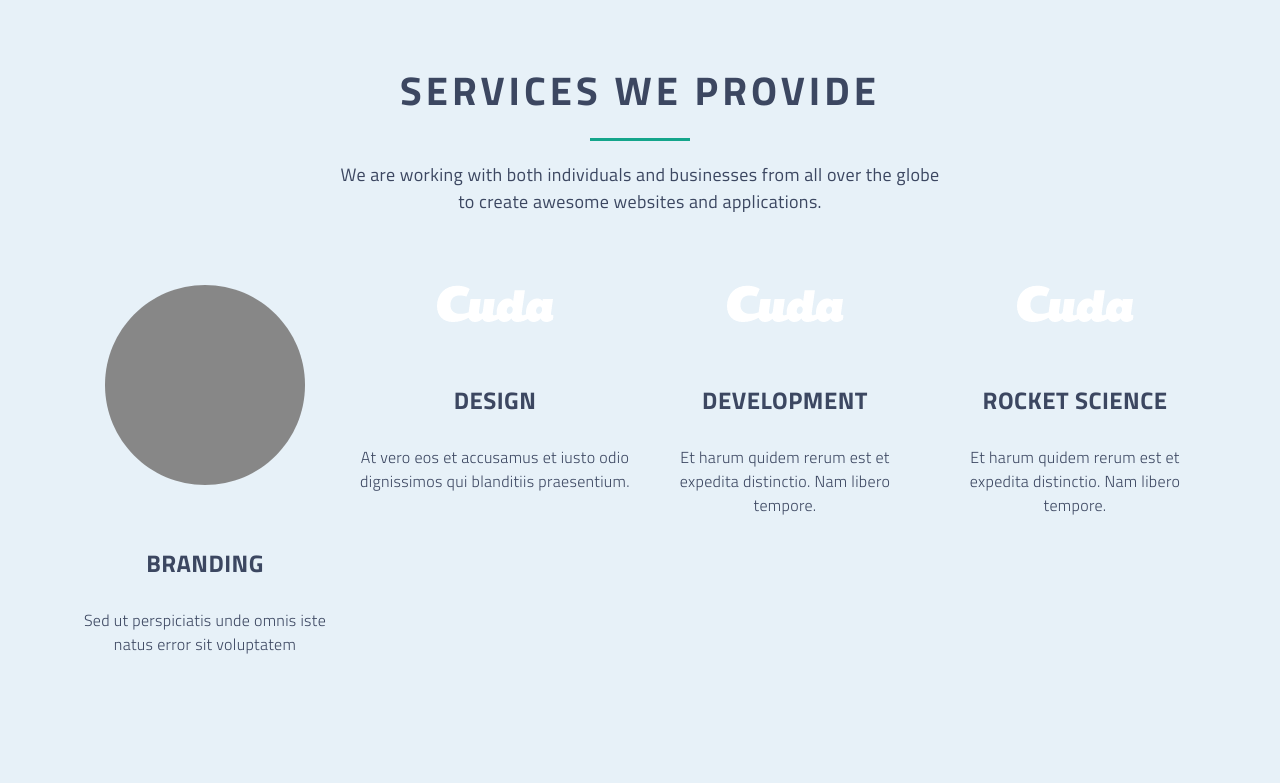
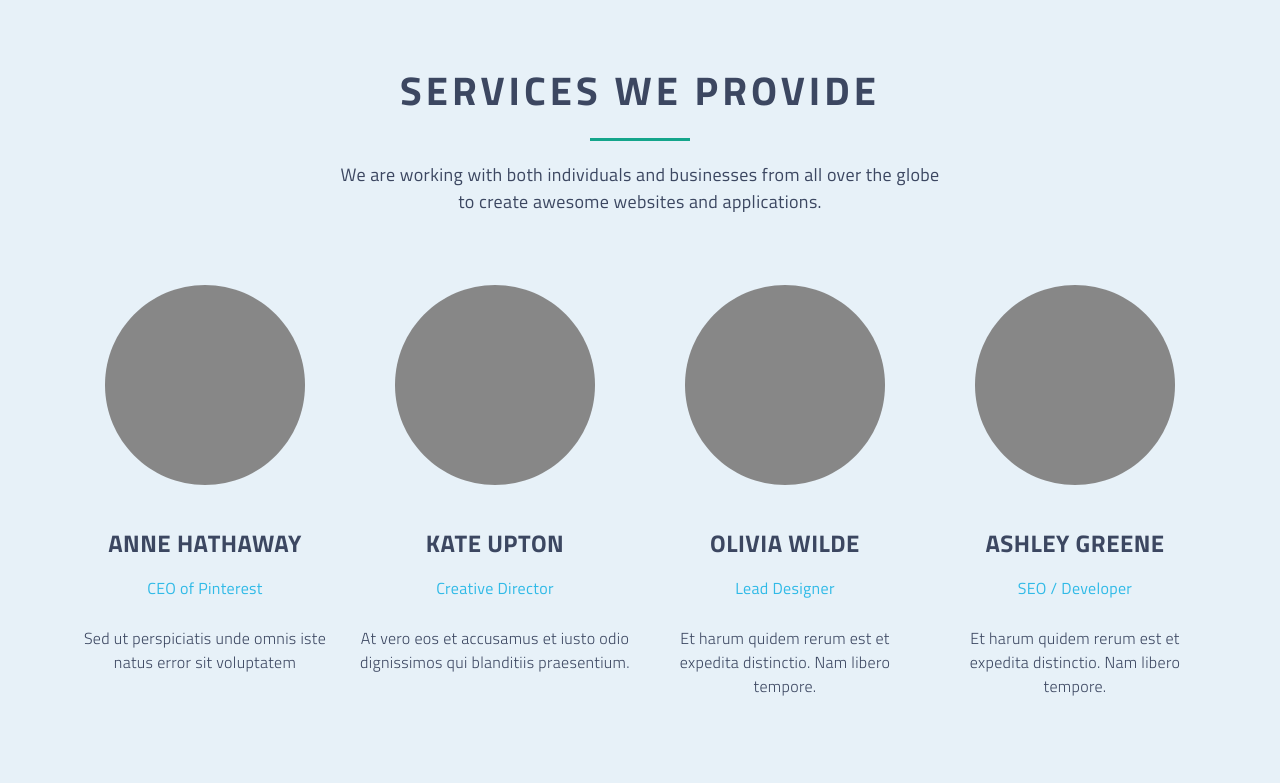
Before and after one commit to ochirovaur2/psd-with-new-template, a website: page dist/index.html in a window 1280 px wide. Shown: the part 1514-2297 px from the top of the page. Drawn offline with Linux system fonts and the light colour scheme.

Commit message:
added photos

```diff
--- a/dist/css/style.bundle.css
+++ b/dist/css/style.bundle.css
@@ -555,17 +555,33 @@ ol.counter {
   /* .cards__card-box */
   /* .cards__img-box */
   /* .cards__img */
+  /* .cards__photo */
   /* .cards__heading */
+  /* .cards__post */
   /* .cards__p */ }
   .cards__card-box {
     width: calc(100% / 12 * 3 - 2rem);
     margin: 0 1rem; }
-  .cards__img-box {
+  .cards__img {
+    height: 12rem;
     margin-bottom: 6rem; }
-  .cards__img {
-    height: 12rem; }
+  .cards__photo {
+    width: 20rem;
+    margin-bottom: 4rem; }
   .cards__heading {
-    margin-bottom: 2.7rem; }
+    /* .cards__heading_service */
+    /* .cards__heading_names */ }
+    .cards__heading_service {
+      margin-bottom: 2.7rem; }
+    .cards__heading_names {
+      margin-bottom: 1.5rem; }
+  .cards__post {
+    font-size: 1.6rem;
+    font-weight: 400;
+    letter-spacing: 0.32px;
+    margin-bottom: 2.6rem; }
+    .cards__post_lightblue {
+      color: #30bae7; }
   .cards__p {
     font-size: 1.6rem;
     font-weight: 300;
--- a/dist/index.html
+++ b/dist/index.html
@@ -75,7 +75,7 @@
             <div class="cards__img-box">
               <img src="img/cards-img/card-img-1.png" alt="Card" class="cards__img">
             </div>
-            <h2 class="heading-tertiary cards__heading">Branding</h2>
+            <h3 class="heading-tertiary cards__heading cards__heading_service">Branding</h3>
             <p class="paragraph cards__p u-center-text">
                 Sed ut perspiciatis unde omnis iste natus error sit voluptatem
             </p>
@@ -86,7 +86,7 @@
             <div class="cards__img-box">
               <img src="img/cards-img/card-img-2.png" alt="Card" class="cards__img">
             </div>
-            <h2 class="heading-tertiary cards__heading">Design</h2>
+            <h3 class="heading-tertiary cards__heading cards__heading_service">Design</h3>
             <p class="paragraph cards__p u-center-text">
                 At vero eos et accusamus et iusto odio dignissimos qui blanditiis praesentium.
             </p>
@@ -97,7 +97,7 @@
             <div class="cards__img-box">
               <img src="img/cards-img/card-img-3.png" alt="Card" class="cards__img">
             </div>
-            <h2 class="heading-tertiary cards__heading">Development</h2>
+            <h3 class="heading-tertiary cards__heading cards__heading_service">Development</h3>
             <p class="paragraph cards__p u-center-text">
                 Et harum quidem rerum est et expedita distinctio. Nam libero tempore.
             </p>
@@ -108,7 +108,7 @@
             <div class="cards__img-box">
               <img src="img/cards-img/card-img-4.png" alt="Card" class="cards__img">
             </div>
-            <h2 class="heading-tertiary cards__heading">ROCKET SCIENCE</h2>
+            <h3 class="heading-tertiary cards__heading cards__heading_service">ROCKET SCIENCE</h3>
             <p class="paragraph cards__p u-center-text">
                 Et harum quidem rerum est et expedita distinctio. Nam libero tempore.
             </p>
@@ -128,12 +128,13 @@
 
           <div class="cards__card-box">
             <div class="cards__img-box">
-              <picture class="">
+              <picture class="cards__photo">
                       <source srcset="img/cards-img/Base.png 1x, ./img/cards-img/Base@2x.png 2x">
-                      <img srcset="img/logos/logo.png 1x, img/logos/logo@2x.png 2x" alt="Full logo" src="img/logos/logo@2x.png" class="">
+                      <img srcset="img/cards-img/Base.png 1x, ./img/cards-img/Base@2x.png 2x" alt="Full logo" src="./img/cards-img/Base@2x.png" class="cards__photo">
               </picture>
             </div>
-            <h2 class="heading-tertiary cards__heading">Branding</h2>
+            <h3 class="heading-tertiary cards__heading cards__heading_names">ANNE HATHAWAY</h3>
+            <h4 class="cards__post cards__post_lightblue">CEO of Pinterest</h4>
             <p class="paragraph cards__p u-center-text">
                 Sed ut perspiciatis unde omnis iste natus error sit voluptatem
             </p>
@@ -142,12 +143,13 @@
 
           <div class="cards__card-box">
             <div class="cards__img-box">
-              <picture class="header__logo">
-                      <source srcset="./img/logos/logo.png 1x, img/logos/logo@2x.png 2x">
-                      <img srcset="img/logos/logo.png 1x, img/logos/logo@2x.png 2x" alt="Full logo" src="img/logos/logo@2x.png" class="header__logo">
+              <picture class="cards__photo">
+                      <source srcset="img/cards-img/Base.png 1x, ./img/cards-img/Base@2x.png 2x">
+                      <img srcset="img/cards-img/Base.png 1x, ./img/cards-img/Base@2x.png 2x" alt="Full logo" src="./img/cards-img/Base@2x.png" class="cards__photo">
               </picture>
             </div>
-            <h2 class="heading-tertiary cards__heading">Design</h2>
+            <h3 class="heading-tertiary cards__heading cards__heading_names">Kate Upton</h3>
+            <h4 class="cards__post cards__post_lightblue ">Creative Director</h4>
             <p class="paragraph cards__p u-center-text">
                 At vero eos et accusamus et iusto odio dignissimos qui blanditiis praesentium.
             </p>
@@ -156,12 +158,13 @@
 
           <div class="cards__card-box">
             <div class="cards__img-box">
-              <picture class="header__logo">
-                      <source srcset="./img/logos/logo.png 1x, img/logos/logo@2x.png 2x">
-                      <img srcset="img/logos/logo.png 1x, img/logos/logo@2x.png 2x" alt="Full logo" src="img/logos/logo@2x.png" class="header__logo">
+              <picture class="cards__photo">
+                      <source srcset="img/cards-img/Base.png 1x, ./img/cards-img/Base@2x.png 2x">
+                      <img srcset="img/cards-img/Base.png 1x, ./img/cards-img/Base@2x.png 2x" alt="Full logo" src="./img/cards-img/Base@2x.png" class="cards__photo">
               </picture>
             </div>
-            <h2 class="heading-tertiary cards__heading">Development</h2>
+            <h3 class="heading-tertiary cards__heading cards__heading_names">Olivia Wilde</h3>
+            <h4 class="cards__post cards__post_lightblue">Lead Designer</h4>
             <p class="paragraph cards__p u-center-text">
                 Et harum quidem rerum est et expedita distinctio. Nam libero tempore.
             </p>
@@ -170,12 +173,13 @@
 
           <div class="cards__card-box">
             <div class="cards__img-box">
-              <picture class="header__logo">
-                      <source srcset="./img/logos/logo.png 1x, img/logos/logo@2x.png 2x">
-                      <img srcset="img/logos/logo.png 1x, img/logos/logo@2x.png 2x" alt="Full logo" src="img/logos/logo@2x.png" class="header__logo">
+              <picture class="cards__photo">
+                      <source srcset="img/cards-img/Base.png 1x, ./img/cards-img/Base@2x.png 2x">
+                      <img srcset="img/cards-img/Base.png 1x, ./img/cards-img/Base@2x.png 2x" alt="Full logo" src="./img/cards-img/Base@2x.png" class="cards__photo">
               </picture>
             </div>
-            <h2 class="heading-tertiary cards__heading">ROCKET SCIENCE</h2>
+            <h3 class="heading-tertiary cards__heading cards__heading_names">Ashley Greene</h3>
+            <h4 class="cards__post cards__post_lightblue">SEO / Developer</h4>
             <p class="paragraph cards__p u-center-text">
                 Et harum quidem rerum est et expedita distinctio. Nam libero tempore.
             </p>
```
Also changed, not shown: 1 other file.
